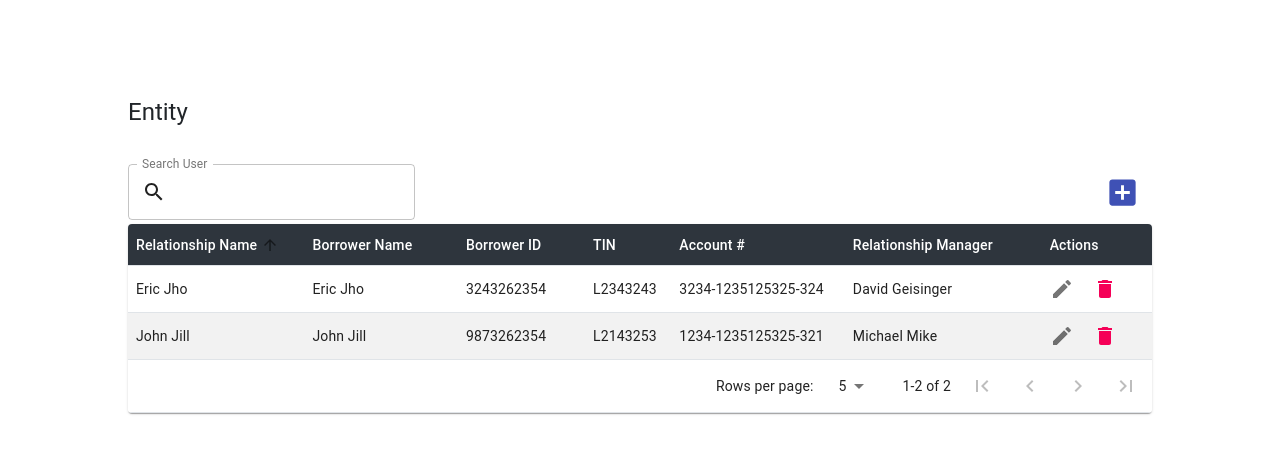
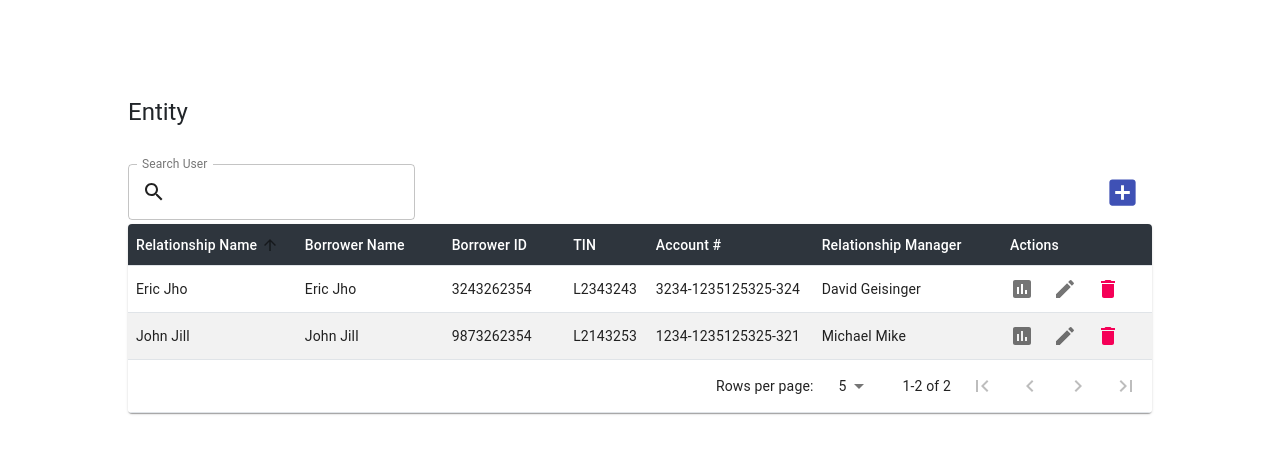
Before and after one commit to i-mckinney/regulatory-dashboard, a React (Create React App) app in the folder packages/Dashboards/: page /entity in a window 1280 px wide. Shown: the top 454 px of the page. Built offline with nearby package versions, Linux system fonts and the light colour scheme; no server answers.

Commit message:
Add view discrepancy button

```diff
--- a/packages/Dashboards/src/components/Entity/Entity.js
+++ b/packages/Dashboards/src/components/Entity/Entity.js
@@ -3,6 +3,7 @@ import { withRouter } from 'react-router-dom'
 import { StylesProvider, makeStyles, Typography, TableCell } from '@material-ui/core'
 import AddBoxIcon from '@material-ui/icons/AddBox'
 import IconButton from '@material-ui/core/IconButton'
+import AssessmentIcon from '@material-ui/icons/Assessment'
 import EditIcon from '@material-ui/icons/Edit'
 import DeleteIcon from '@material-ui/icons/Delete'
 import { HelixTable } from 'helixmonorepo-lib'
@@ -155,6 +156,9 @@ function Entity(props) {
         if (columnAccessor === "Actions") {
             return (
                 <TableCell className={entityClasses.actionsIconStyle} key={`${rowIndex} ${columnAccessor}`}>
+                  <IconButton aria-label="discrepancy" size="small" edge="start" onClick={() => (props.history.push({ pathname: `/editentity`, state: row }))} color="default">
+                    <AssessmentIcon />
+                  </IconButton>
                   <IconButton aria-label="edit" size="small" edge="start" onClick={() => (props.history.push({ pathname: `/entity/edit/`, state: row }))} color="default">
                     <EditIcon />
                   </IconButton>
```
Lines whose indentation alone changed are shown as unchanged.
